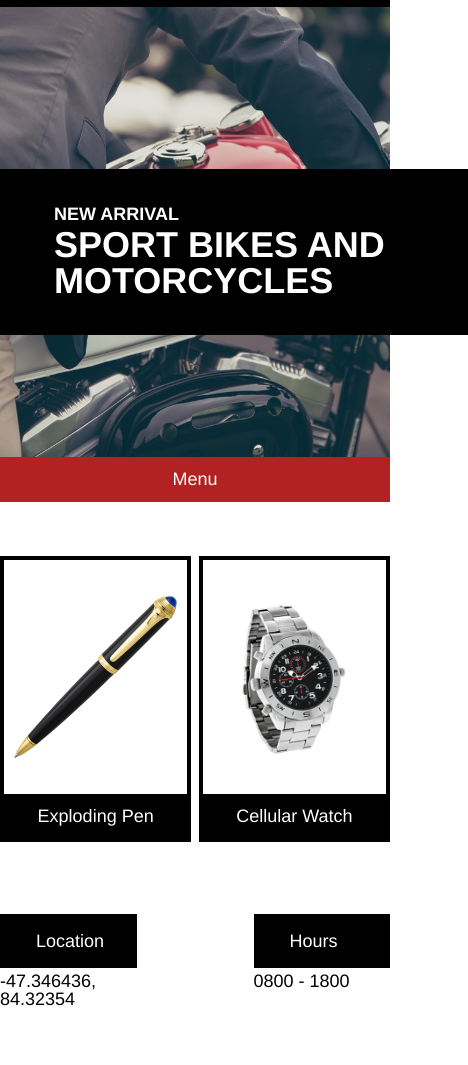
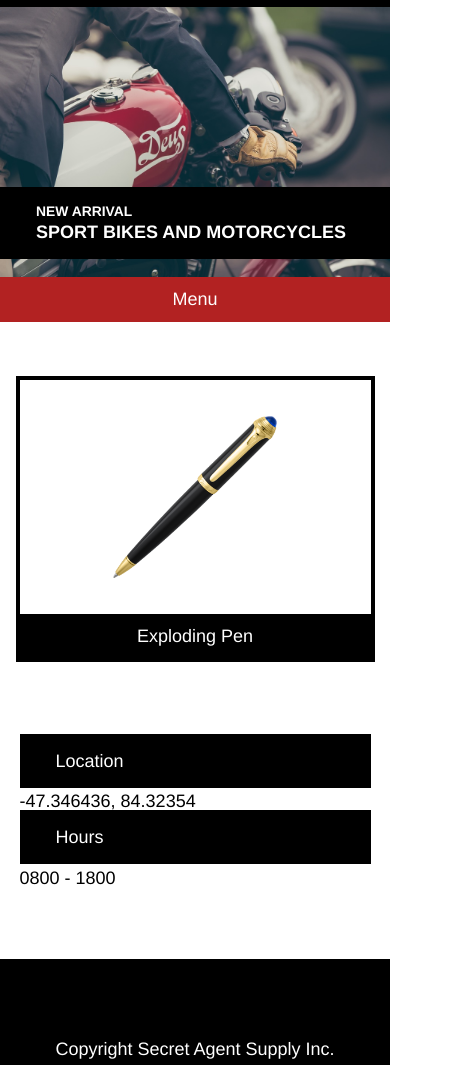
Before and after one commit to carolynhaines/SecretAgentSupply, a plain HTML site: page index.html in a window 390 px wide. Shown: the part 35-1100 px from the top of the page, 468 px wide, since content can reach past the window. Drawn offline with Linux system fonts and the light colour scheme.

Commit message:
complete responsive styling

```diff
--- a/resources/css/style.css
+++ b/resources/css/style.css
@@ -214,6 +214,57 @@ header img {
   }
 
 .glasses {
-    display: none;;
+    display: none;
   }
 }
+
+@media only screen and (max-width: 470px) {
+
+  .hero {
+    height: 15rem;
+  }
+
+  .hero-block {
+    width: 100%;
+    top: 10rem;
+    padding: 0;
+  }
+
+  .header-caps {
+    font-size: 0.77rem;
+    padding-top: 1rem;
+    padding-bottom: 0.25rem;
+    padding-left: 2rem;
+  }
+
+  .hero-block h1 {
+    font-size: 1rem;
+    padding-left: 2rem;
+    padding-bottom: 1rem;
+  }
+
+  .product-grid {
+    justify-content: center;
+  }
+
+  .location-hours {
+    width: 90%;
+  }
+
+  .info {
+    flex-direction: column;
+    align-items: center;
+  }
+
+  .product {
+    width: 90%;
+  }
+
+  .watch {
+    display: none;
+  }
+
+  .footer footer {
+    justify-content: center;
+  }
+}
```
